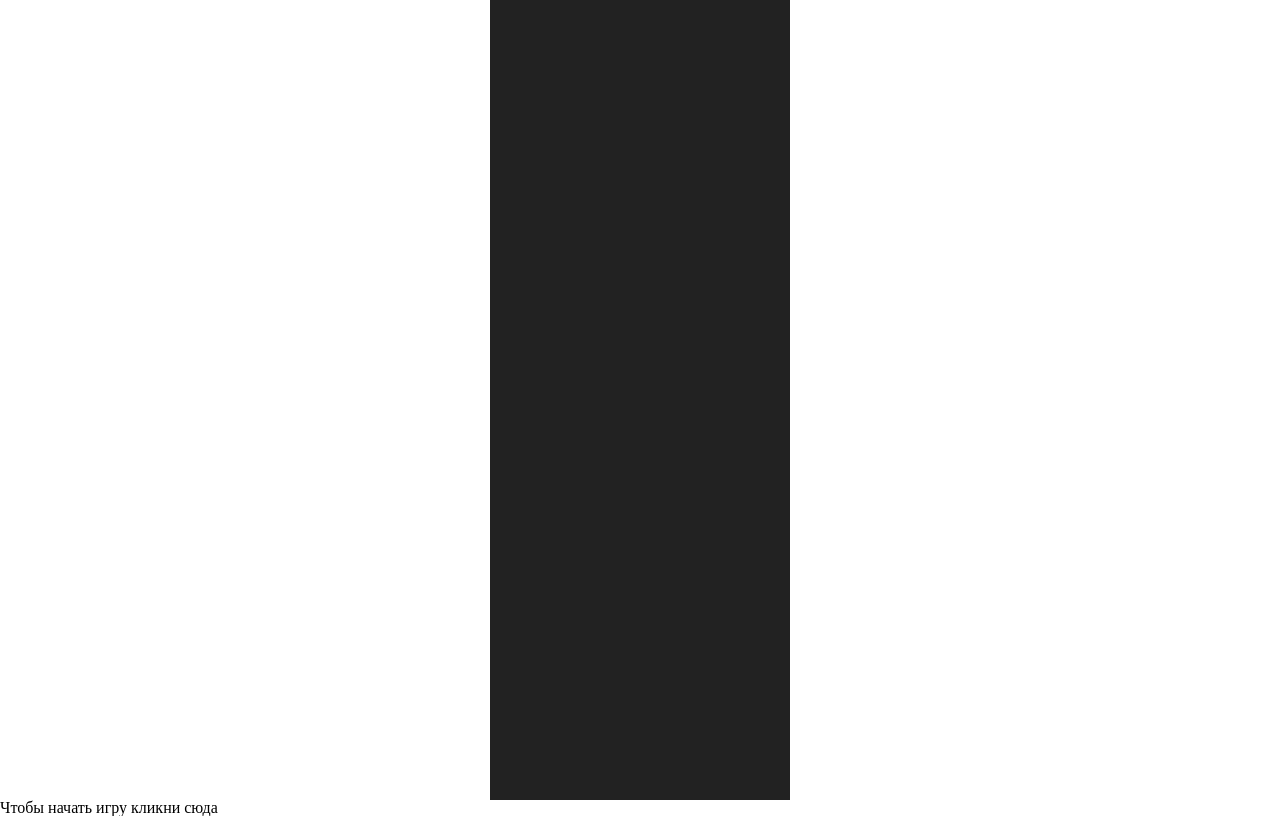
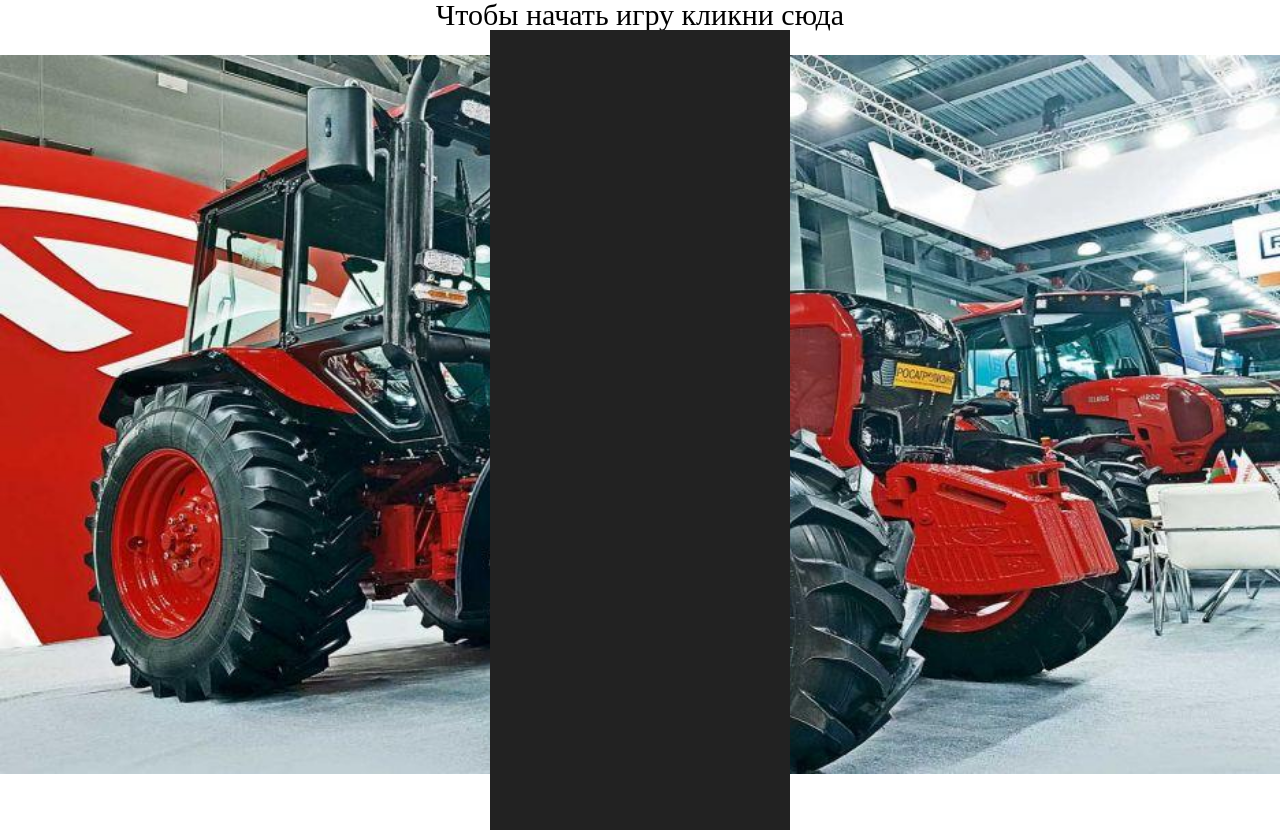
Before and after one commit to Myopyu/-, a plain HTML site: page index.html in a window 1280 px wide. Drawn offline with Linux system fonts and the light colour scheme.

Commit message:
Add files via upload

```diff
--- a/index.html
+++ b/index.html
@@ -7,8 +7,8 @@
     <body>
         <div class="score"></div>
         <div class="game">
+            <div class="start">Чтобы начать игру кликни сюда</div>
             <div class="gameArea"></div>
-            <div class="start">Чтобы начать игру кликни сюда</div>
         </div>
     <script src="./main.js"></script>
     </body>
--- a/style.css
+++ b/style.css
@@ -25,6 +25,7 @@ footer, header, hgroup, menu, nav, section {
 }
 body {
 	line-height: 1;
+    background:url(./image/fon.png) no-repeat center center/100%;
 }
 ol, ul {
 	list-style: none;
@@ -46,6 +47,12 @@ table {
     display: none;
 }
 
+.start{
+    background:white;
+    font-size: 30px;
+    color: black;
+    text-align: center;
+}
 .car, .enemy{
     width: 50px;
     height: 100px;
```
Also changed, not shown: image/fon.png (added).
